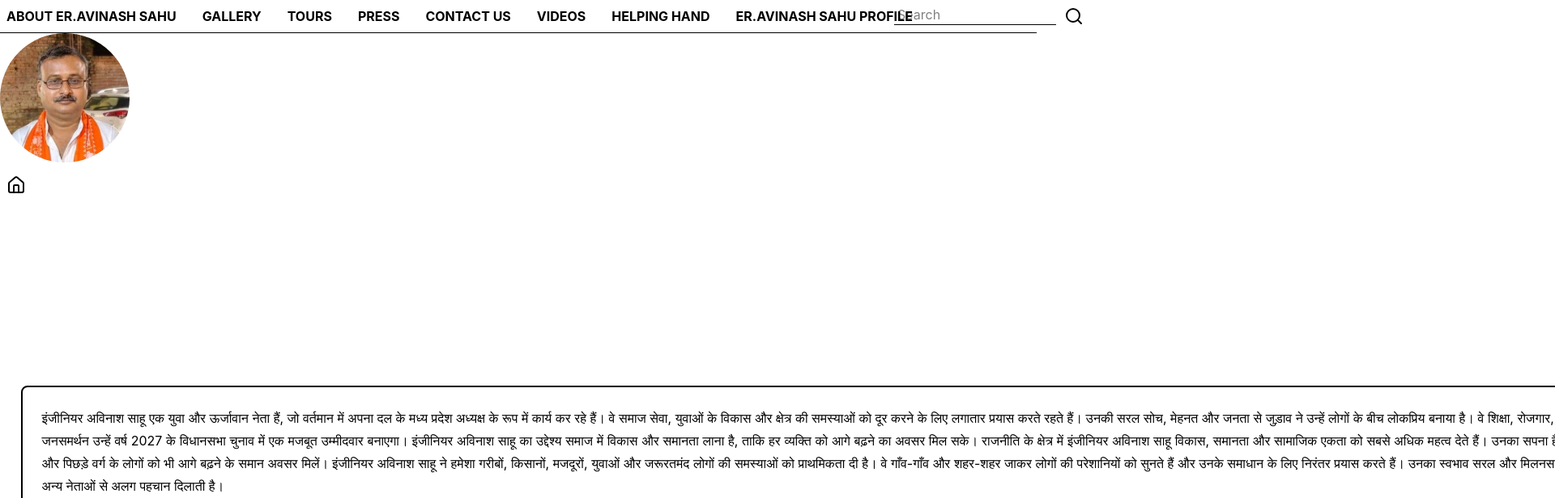
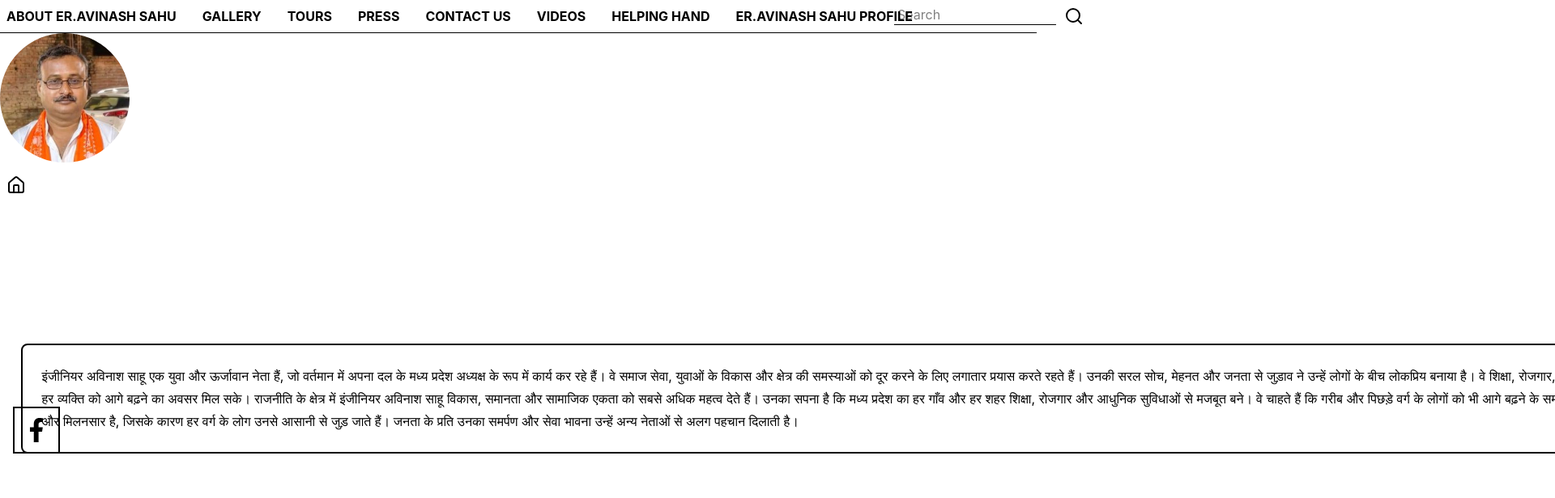
Before and after one commit to abhijeetpratapsahu-dev/gallery, a React (Vite) app: page /profile in a window 1280 px wide. Shown: the top 616 px of the page at 81% size, 1920 px wide, since content can reach past the window. Built offline with nearby package versions, Linux system fonts and the light colour scheme.

Commit message:
updated website

```diff
--- a/src/Component/Navbar/Pages/profile.jsx
+++ b/src/Component/Navbar/Pages/profile.jsx
@@ -11,7 +11,7 @@ const Home = () => {
           window.location.href = "/"
       }}/>
 
-      <div className='h-auto w-[200vw] border-2 border-black p-6 leading-7 rounded-lg absolute left-[2vw] bottom-[25vh]'>
+      <div className='h-auto w-[270vw] border-2 border-black p-6 leading-7 rounded-lg absolute left-[2vw] bottom-[35vh]'>
         <h1 className='text-justify'>
           इंजीनियर अविनाश साहू एक युवा और ऊर्जावान नेता हैं,
           जो वर्तमान में अपना दल के मध्य प्रदेश अध्यक्ष के रूप में कार्य कर रहे हैं।
@@ -31,7 +31,7 @@ const Home = () => {
           जनता के प्रति उनका समर्पण और सेवा भावना उन्हें अन्य नेताओं से अलग पहचान दिलाती है।
         </h1>
       </div>
-      <div className='absolute left-4 border-2 border-black bottom-35 pr-3'>
+      <div className='absolute left-4 bottom-[35vh] border-2 border-black p-3'>
           <a href='https://www.facebook.com/dravinashsahu/' target="_blank"  rel="noopener noreferrer" className='hover:text-blue-900'>
           <FaFacebookF size={30} />
         </a>
```
